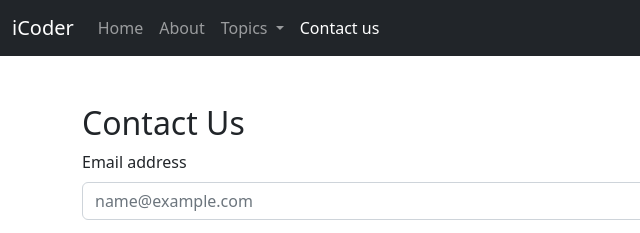
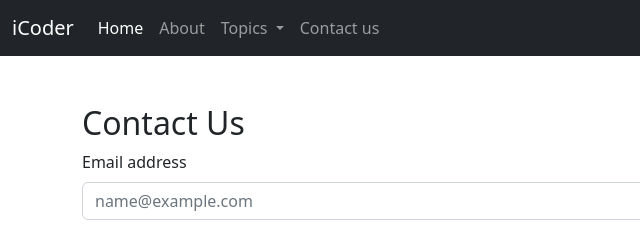
Before and after one commit to asish-tech/iCoderBootstrap, a plain HTML site: page contact.html in a window 1280 px wide. Shown: the top 233 px of the page, 0-640 px from the left. Drawn offline with nearby package versions, Linux system fonts and the light colour scheme.

Commit message:
Update contact.html

```diff
--- a/contact.html
+++ b/contact.html
@@ -22,10 +22,10 @@
             <div class="collapse navbar-collapse" id="navbarSupportedContent">
                 <ul class="navbar-nav me-auto mb-2 mb-lg-0">
                     <li class="nav-item">
-                        <a class="nav-link" aria-current="page" href="/">Home</a>
+                        <a class="nav-link active" aria-current="page" href="/iCoderBootstrap/">Home</a>
                     </li>
                     <li class="nav-item">
-                        <a class="nav-link" href="/about.html">About</a>
+                        <a class="nav-link" href="/iCoderBootstrap/about.html">About</a>
                     </li>
                     <li class="nav-item dropdown">
                         <a class="nav-link dropdown-toggle" href="#" role="button" data-bs-toggle="dropdown"
@@ -43,7 +43,7 @@
                         </ul>
                     <li class="nav-item">
                     <li class="nav-item">
-                        <a class="nav-link active" href="/contact.html">Contact us</a>
+                        <a class="nav-link" href="/iCoderBootstrap/contact.html">Contact us</a>
                     </li>
                 </ul>
                 <form class="d-flex" role="search">
```
